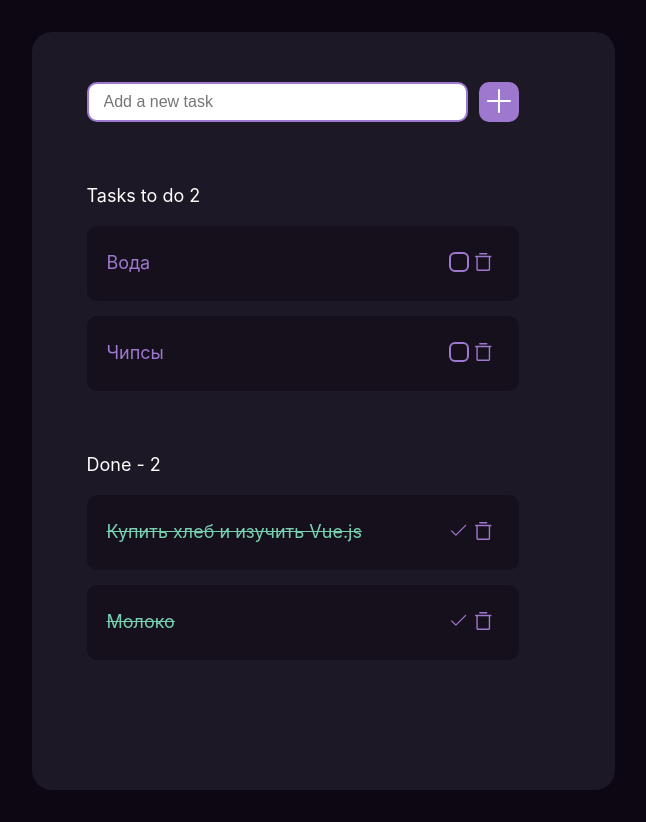
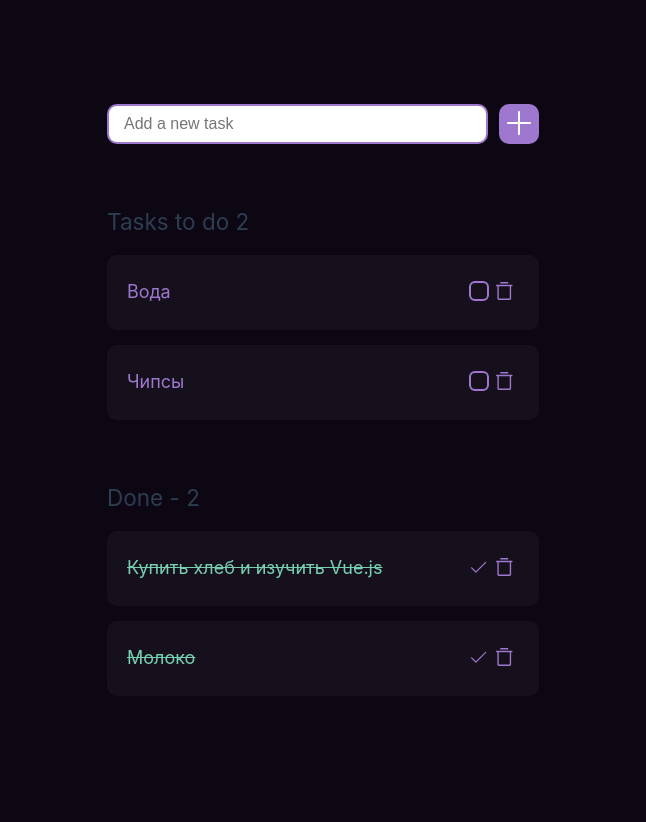
Before and after one commit to 1vanSher/VueToDo, a Vue app: page /todo in a window 1280 px wide. Shown: the whole page, without its empty margins (317-963 px from the left). After the commit the page ends 800 px from the top, so only its background shows below. Built offline with nearby package versions, Linux system fonts and the light colour scheme.

Commit message:
feat/add router in project

```diff
--- a/package.json
+++ b/package.json
@@ -9,7 +9,8 @@
     "preview": "vite preview"
   },
   "dependencies": {
-    "vue": "^3.5.29"
+    "vue": "^3.5.29",
+    "vue-router": "^4.6.4"
   },
   "devDependencies": {
     "@vitejs/plugin-vue": "^6.0.4",
--- a/src/App.vue
+++ b/src/App.vue
@@ -1,89 +1,5 @@
-<script setup>
-import {ref, watch, reactive, computed} from 'vue'
-import TodoItem from './components/TodoItem.vue'
-import AddTodo from './components/AddTodo.vue'
-
-const todos = ref([
-  {
-    title: 'Купить хлеб и изучить Vue.js',
-    id: 1,
-    completed: true
-  },
-  {
-    title: 'Молоко',
-    id: 2,
-    completed: true
-  },
-  {
-    title: 'Вода',
-    id: 3,
-    completed: false
-  },
-  {
-    title: 'Чипсы',
-    id: 4,
-    completed: false
-  }
-])
-
-const deleteTodo = (id) =>{
-  todos.value = todos.value.filter(todo => todo.id !== id)
-}
-
-const doneTodos = computed(() =>{
-  return todos.value.filter(todo => todo.completed)
-})
-
-const newTodos = computed(() =>{
-  return todos.value.filter(todo => !todo.completed)
-})
-
-const allTodosDone = computed(() =>{
-  return newTodos.value.length === 0
-})
-
-const allTodosNotDone = computed(() =>{
-  return newTodos.value.length === todos.value.length
-})
-
-const headerTitleDone = computed(() =>{
-  return allTodosDone.value ? 'Все задачи выполнены' : `Tasks to do ${newTodos.value.length}`
-})
-
-const headerTitleNotDone = computed(() => {
-  return allTodosNotDone.value ? `Done
-Ничего не найдено...` : `Done - ${doneTodos.value.length}`
-})
-const addToDo = (text) =>{
-  if(text === ''){
-    return
-  }
-  todos.value.push({title: text, id: todos.value.length+1, completed: false})
-}
-</script>
-
 <template>
   <main>
-    <AddTodo @onAddButtonClick="addToDo"/>
-    <h2>{{ headerTitleDone }}</h2>
-    <TodoItem v-for="todo in newTodos" :key="todo.id" :todo="todo" @deleteTodo="deleteTodo"/>
-    <h2 style="white-space: pre-wrap">{{ headerTitleNotDone }}</h2>
-    <TodoItem v-for="todo in doneTodos" :key="todo.id" :todo="todo" @deleteTodo="deleteTodo"/>
+    <RouterView />
   </main>
 </template>
-
-<style scoped>
-  main{
-    width: 583px;
-    min-height: 758px;
-    background-color: #1D1825;
-    color: #ffffff;
-    padding: 50px 86px 65px 55px;
-    border-radius: 20px;
-    font-size: 12px;
-  }
-  h2{
-    margin-top: 60px;
-    margin-bottom: 15px;
-  }
-</style>
--- a/src/components/TodoItem.vue
+++ b/src/components/TodoItem.vue
@@ -8,10 +8,14 @@ const props = defineProps({
     }
 })
 
-const emits = defineEmits(['deleteTodo'])
+const emits = defineEmits(['deleteTodo', 'navigateTodo'])
 
 const onTodoDelete = () =>{
     emits('deleteTodo', props.todo.id)
+}
+
+const onTodoNavigate = () =>{
+    emits('navigateTodo', props.todo.id)
 }
 </script>
 <template>
@@ -26,7 +30,7 @@ const onTodoDelete = () =>{
         </label>
         <button @click="onTodoDelete"><IconDelete/></button>
       </div>
-    </div>
+    </div @click="onTodoNavigate">
 </template>
 <style scoped>
     .item{
--- a/src/main.js
+++ b/src/main.js
@@ -1,6 +1,10 @@
 import './assets/main.css'
 
 import { createApp } from 'vue'
+import { router } from './router'
 import App from './App.vue'
 
-createApp(App).mount('#app')
+
+const app = createApp(App)
+app.use(router)
+app.mount('#app')
--- /dev/null
+++ b/src/router/index.js
@@ -0,0 +1,16 @@
+import ToDoDetail from '@/views/ToDoDetail.vue'
+import ToDoList from '@/views/ToDoList.vue'
+import { createWebHistory, createRouter } from 'vue-router'
+
+const routes = [
+  { path: '/', redirect: '/todo' },
+  { path: '/todo', component: ToDoList },
+  { path: '/todo/:id', component: ToDoDetail },
+]
+
+const router = createRouter({
+  history: createWebHistory(),
+  routes
+})
+
+export {router}
--- /dev/null
+++ b/src/views/ToDoDetail.vue
@@ -0,0 +1,10 @@
+<script setup>
+import { useRoute } from 'vue-router';
+
+const route = useRoute()
+</script>
+<template>
+    <div>
+        {{ route.params.id }}
+    </div>
+</template>
--- /dev/null
+++ b/src/views/ToDoList.vue
@@ -0,0 +1,96 @@
+<script setup>
+import {ref, reactive, computed} from 'vue'
+import TodoItem from '@/components/TodoItem.vue'
+import AddTodo from '@/components/AddTodo.vue'
+import { useRouter } from 'vue-router'
+
+const todos = ref([
+  {
+    title: 'Купить хлеб и изучить Vue.js',
+    id: 1,
+    completed: true
+  },
+  {
+    title: 'Молоко',
+    id: 2,
+    completed: true
+  },
+  {
+    title: 'Вода',
+    id: 3,
+    completed: false
+  },
+  {
+    title: 'Чипсы',
+    id: 4,
+    completed: false
+  }
+])
+
+const deleteTodo = (id) =>{
+  todos.value = todos.value.filter(todo => todo.id !== id)
+}
+
+const router = useRouter()
+
+const navigateTodo = (id) =>{
+  router.push({path: `/todo/${id}`})
+}
+
+const doneTodos = computed(() =>{
+  return todos.value.filter(todo => todo.completed)
+})
+
+const newTodos = computed(() =>{
+  return todos.value.filter(todo => !todo.completed)
+})
+
+const allTodosDone = computed(() =>{
+  return newTodos.value.length === 0
+})
+
+const allTodosNotDone = computed(() =>{
+  return newTodos.value.length === todos.value.length
+})
+
+const headerTitleDone = computed(() =>{
+  return allTodosDone.value ? 'Все задачи выполнены' : `Tasks to do ${newTodos.value.length}`
+})
+
+const headerTitleNotDone = computed(() => {
+  return allTodosNotDone.value ? `Done
+Ничего не найдено...` : `Done - ${doneTodos.value.length}`
+})
+const addToDo = (text) =>{
+  if(text === ''){
+    return
+  }
+  todos.value.push({title: text, id: todos.value.length+1, completed: false})
+}
+</script>
+
+<template>
+  <div>
+    <AddTodo @onAddButtonClick="addToDo"/>
+    <h2>{{ headerTitleDone }}</h2>
+    <TodoItem v-for="todo in newTodos" :key="todo.id" :todo="todo" @deleteTodo="deleteTodo" @navigateTodo="navigateTodo"/>
+    <h2 style="white-space: pre-wrap">{{ headerTitleNotDone }}</h2>
+    <TodoItem v-for="todo in doneTodos" :key="todo.id" :todo="todo" @deleteTodo="deleteTodo" @navigateTodo="navigateTodo"/>
+  </div>
+</template>
+
+<style scoped>
+  main{
+    width: 583px;
+    min-height: 758px;
+    background-color: #1D1825;
+    color: #ffffff;
+    padding: 50px 86px 65px 55px;
+    border-radius: 20px;
+    font-size: 12px;
+  }
+  h2{
+    margin-top: 60px;
+    margin-bottom: 15px;
+  }
+</style>
```
Also changed, not shown: 1 other file (tests, documents, lock files or other folders).
